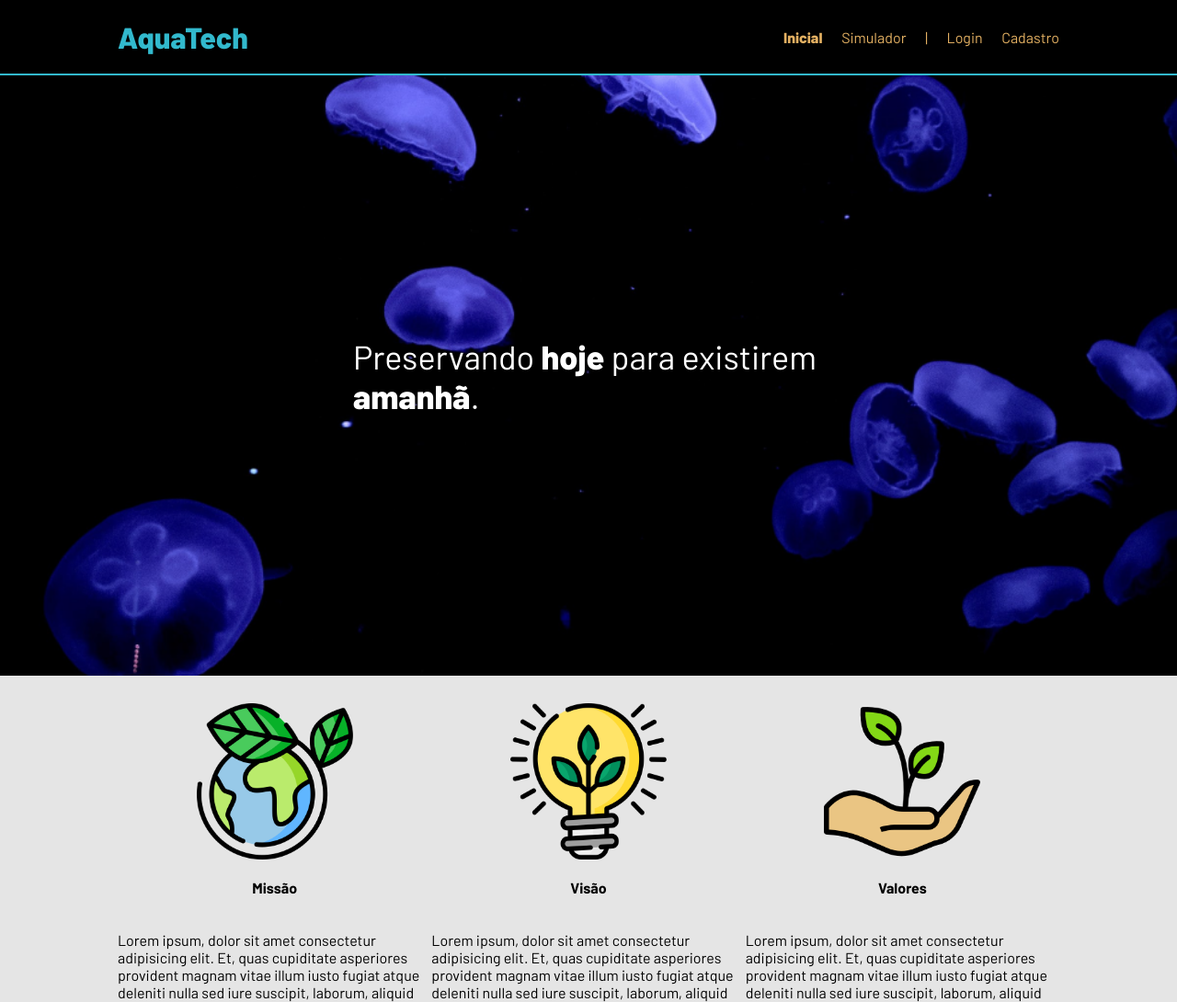
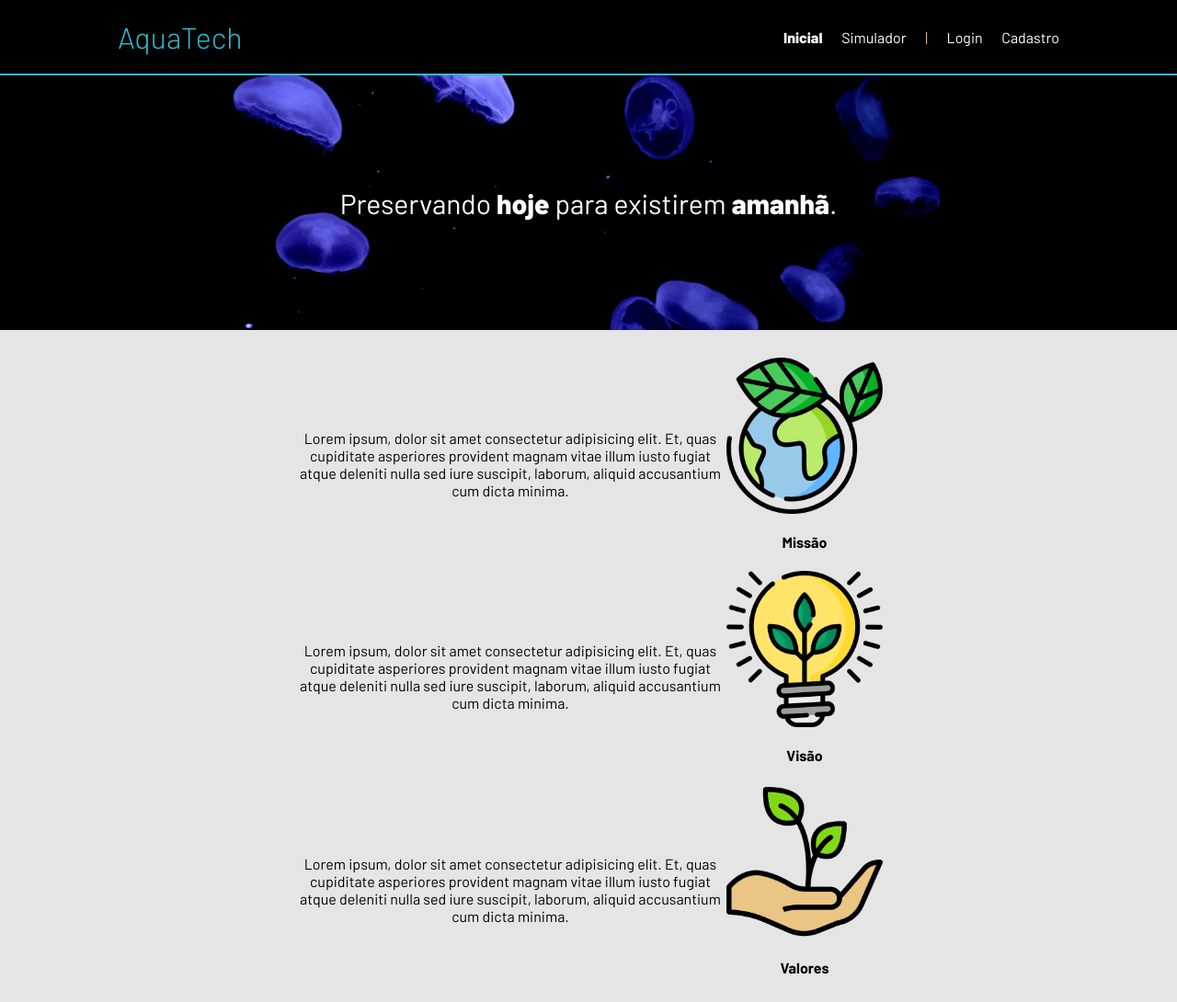
Before and after one commit to KaioCassiano/AquaTech, a plain HTML site: page public/index.html in a window 1280 px wide. Shown: the top 1090 px of the page at 92% size. Drawn offline with Linux system fonts and the light colour scheme.

Commit message:
Atividade

```diff
--- a/public/index.html
+++ b/public/index.html
@@ -45,25 +45,38 @@
       <div class="container">
         <div class="boxes">
           <div class="box">
+            <div class="box2">
             <img src="../public/assets/imgs/planet-earth_color.png">
             <h4>Missão</h4>
+          </div>
+            <div class = txt>
               <p>Lorem ipsum, dolor sit amet consectetur adipisicing elit. Et, quas cupiditate asperiores provident magnam
               vitae illum iusto fugiat atque deleniti nulla sed iure suscipit, laborum, aliquid accusantium cum dicta
               minima.</p>
             </div>
+          </div>
           <div class="box">
+            <div class="box2">
             <img src="../public/assets/imgs/lightbulb_color.png">
             <h4>Visão</h4>
+          </div>
+          <div class = txt>
             <p>Lorem ipsum, dolor sit amet consectetur adipisicing elit. Et, quas cupiditate asperiores provident magnam
               vitae illum iusto fugiat atque deleniti nulla sed iure suscipit, laborum, aliquid accusantium cum dicta
               minima.</p>
             </div>
+          </div>
           <div class="box">
+            <div class="box2">
             <img src="../public/assets/imgs/growth_color.png">
             <h4>Valores</h4>
+          </div>
+          <div class = txt>
             <p>Lorem ipsum, dolor sit amet consectetur adipisicing elit. Et, quas cupiditate asperiores provident magnam
               vitae illum iusto fugiat atque deleniti nulla sed iure suscipit, laborum, aliquid accusantium cum dicta
               minima.</p>
+
+            </div>
           </div>
         </div>
       </div>
--- a/public/styles/style.css
+++ b/public/styles/style.css
@@ -11,7 +11,7 @@ body {
 
 :root {
     --tamanho-header: 80px;
-    --tamanho-banner: calc(100vh - var(--tamanho-header) - var(--tamanho-footer) - 2px);
+    --tamanho-banner: calc(53vh - var(--tamanho-header) - var(--tamanho-footer) - 2px);
     --tamanho-login: calc(100vh - var(--tamanho-header) - var(--tamanho-footer) - 2px);
     --tamanho-footer: 65px;
 }
@@ -35,7 +35,7 @@ body {
 
 .header a{
     text-decoration: none;
-    color: #e3b062;
+    color: white;
 }
 
 .agora {
@@ -56,7 +56,7 @@ body {
 .titulo {
     color: #32b9cd;
     width: fit-content;
-    font-weight: 800;
+    font-weight: 300;
 }
 
 .banner {
@@ -64,25 +64,42 @@ body {
     color: white;
     background-image: url('../assets/imgs/bg-jelly-fish-para-home.png');
     background-size: cover;
+    align-items: center;
 }
 
 .banner .container{
     justify-content: center;
     align-items: center;
     height: 100%;
+
 }
 
 .banner .container p {
-    width: 50%;
+    width:100%;
     margin:  0;
     padding: 0;
-    font-size: 36px;
+    font-size: 30px;
+    text-align: center;
+
+
 }
+
 
 .banner .container span {
     font-weight: 800;
 }
+.box .txt {
+    display: flex;
+    align-items: center;
+    text-align: center;
+}
 
+.box2 {
+    display: flex;
+    flex-direction: column;
+    align-items: center;
+    justify-content: center;
+}
 .social {
         background-color: #e5e5e5;
         display: flex;
@@ -90,22 +107,33 @@ body {
         align-items: center;
 }
 
+.social .container {
+    display: flex;
+    width: 100%;
+    justify-content: center;
+    align-items: center;
+}
+
 .social .container .boxes {
     display: flex;
+    flex-direction: column;
     justify-content: space-between;
-    width: 100%;
+    width: 50%;
     padding: 30px 0;
+    align-items: center;
+
 }
 
 .box {
     display: flex;
-    flex-direction: column;
-    align-items: center;
+    justify-content: center;
+    flex-direction: row-reverse;
 }
 
 .box img {
     width: 170px;
 }
+
 
 /* footer */
 
@@ -133,6 +161,12 @@ h2{
     font-weight: 600;
     font-size: 30px;
     margin-bottom: 10px;
+}
+
+h4{
+    display: flex;
+    justify-content: flex-end;
+
 }
 
 .login .container {
```
Lines whose indentation alone changed are shown as unchanged.
